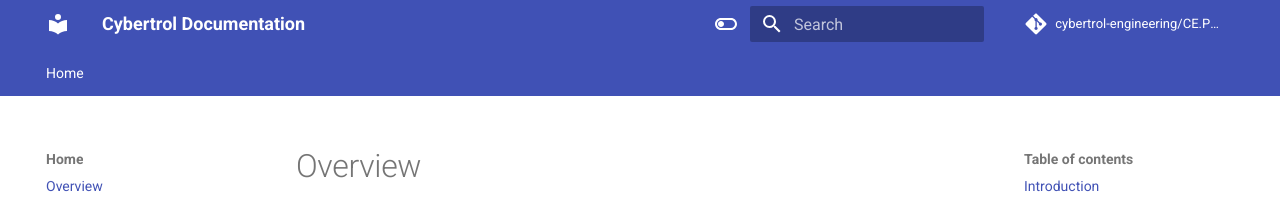
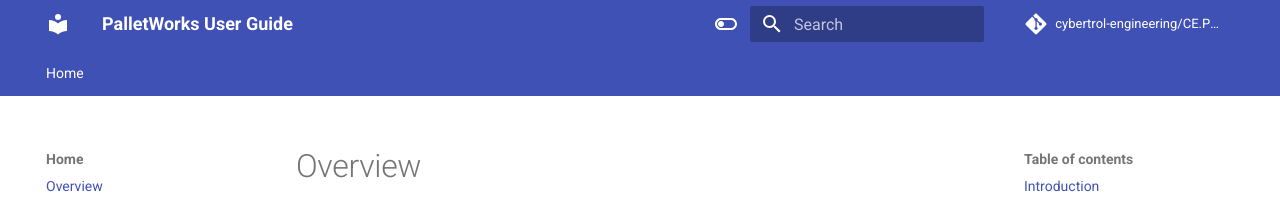
Before and after one commit to cybertrol-engineering/CE.PalletWorks.Documentation, an MkDocs documentation site: the page built from docs/index.md, in a window 1280 px wide. Shown: the top 206 px of the page. Built offline with MkDocs 1.6.1 and Material for MkDocs 9.7.7, drawn with Linux system fonts in a browser that asks for light colours; comment, search, counter and statistics services are not loaded.

Commit message:
Updated name

```diff
--- a/mkdocs.yml
+++ b/mkdocs.yml
@@ -1,4 +1,4 @@
-site_name: Cybertrol Documentation
+site_name: PalletWorks User Guide
 site_url: https://docs.palletworks.app/
 repo_name: cybertrol-engineering/CE.PalletWorks.Documentation
 repo_url: https://github.com/cybertrol-engineering/CE.PalletWorks.Documentation
```
